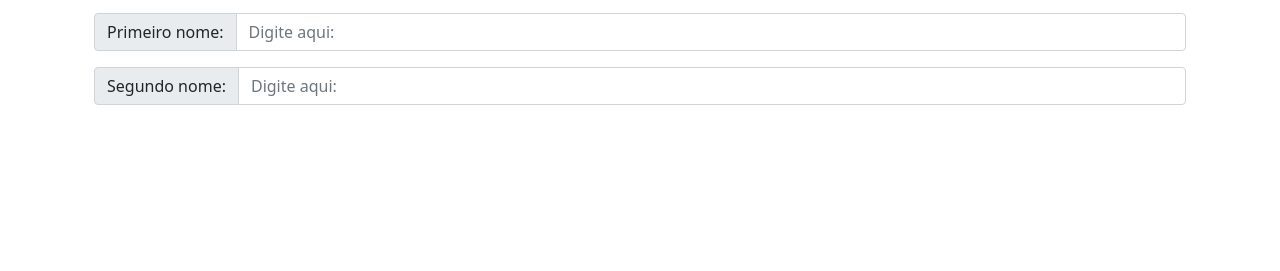
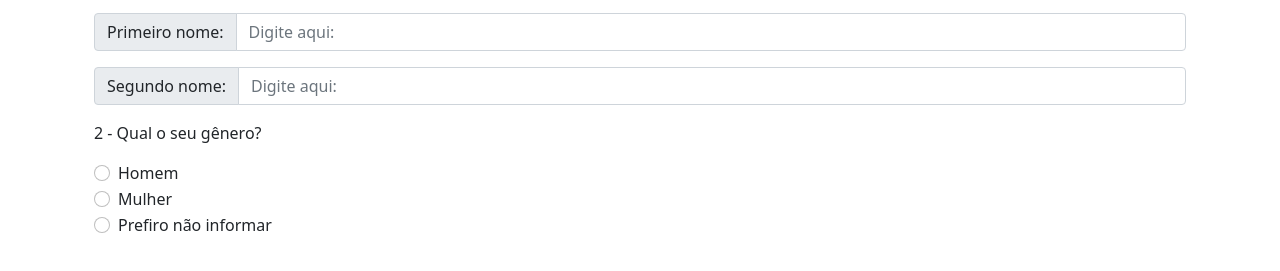
Before and after one commit to marianaspinto/Landing-Page-com-Bootstrap, a plain HTML site: page index.html in a window 1280 px wide. Shown: the part 345-616 px from the top of the page. Drawn offline with nearby package versions, Linux system fonts and the light colour scheme.

Commit message:
form - secound division

```diff
--- a/index.html
+++ b/index.html
@@ -37,6 +37,28 @@
             <span class="input-group-text" id="basic-addon1">Segundo nome:</span>
             <input type="text" class="form-control" placeholder="Digite aqui:" aria-label="Username" aria-describedby="basic-addon1">
         </div>
+
+        <!-- Segunda divisão do form -->
+        <p class=" mt-3 paragraph">
+            2 - Qual o seu gênero?
+        </p>
+
+        <div class="form-check">
+            <input class="form-check-input" type="radio" name="flexRadioDefault" id="flexRadioDefault1">
+            <label class="form-check-label" for="flexradioDefault1">Homem</label>
+        </div>
+
+        <div class="form-check">
+            <input class="form-check-input" type="radio" name="flexRadioDefault" id="flexRadioDefault2">
+            <label class="form-check-label" for="flexradioDefault2">Mulher</label>
+        </div>
+
+        <div class="form-check">
+            <input class="form-check-input" type="radio" name="flexRadioDefault" id="flexRadioDefault3">
+            <label class="form-check-label" for="flexradioDefault3">Prefiro não informar</label>
+        </div>
+
+
     </div>
 
 
```
